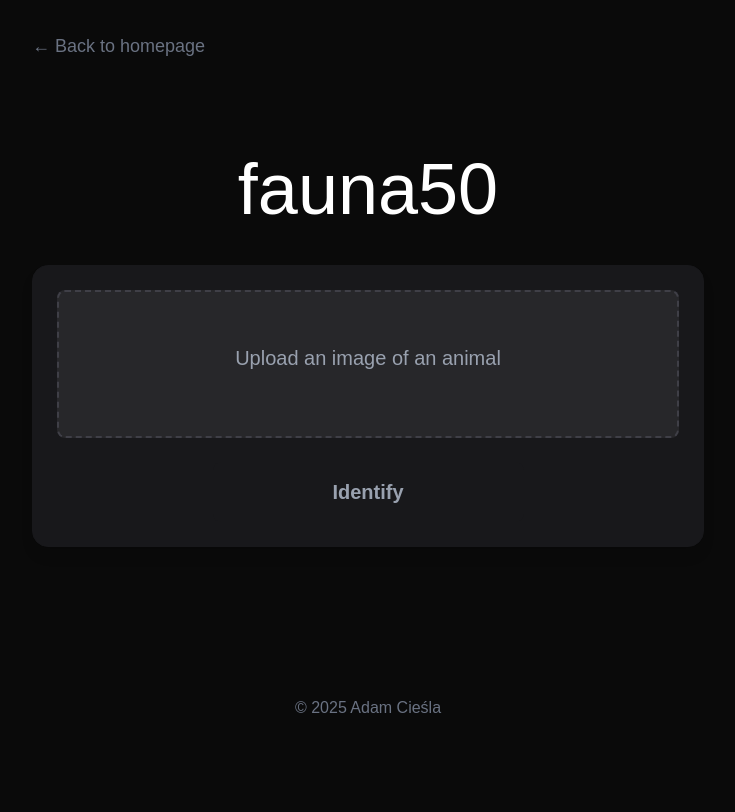
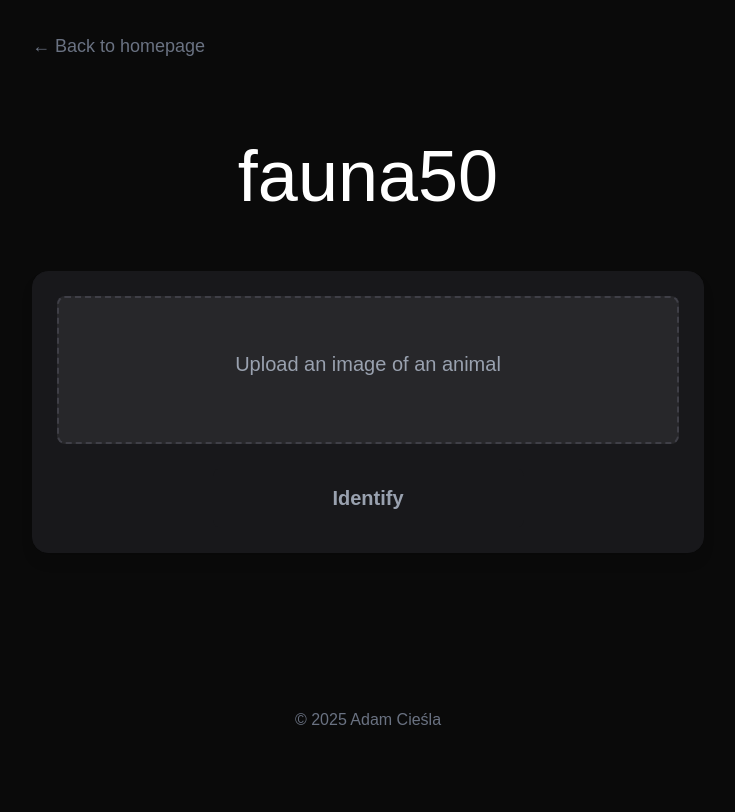
Before and after one commit to cieslaa/fauna50, a Flask app: page / in a window 1280 px wide. Shown: the whole page, without its empty margins (272-1007 px from the left). Before the commit the page ends 713 px from the top, so only its background shows below. Run offline with Flask 3, Linux system fonts and the light colour scheme; some web fonts are replaced.

Commit message:
Update index.html

```diff
--- a/static/css/output.css
+++ b/static/css/output.css
@@ -290,6 +290,9 @@
   }
   .h-\[40vh\] {
     height: 40vh;
+  }
+  .min-h-\[400px\] {
+    min-height: 400px;
   }
   .min-h-screen {
     min-height: 100vh;
--- a/templates/index.html
+++ b/templates/index.html
@@ -40,12 +40,16 @@
     </header>
 
     <main
-      class="w-full max-w-2xl mx-auto flex flex-col items-center justify-center py-12 space-y-10"
+      class="w-full max-w-2xl mx-auto flex flex-col items-center justify-center py-12"
     >
       <h1 class="text-5xl md:text-7xl text-white text-center select-none">
         fauna50
       </h1>
 
+      <div
+        id="content-stage"
+        class="w-full min-h-[400px] flex flex-col justify-center"
+      >
         <div
           id="upload-container"
           class="w-full p-6 bg-zinc-900 border border-zinc-900 rounded-2xl shadow-lg backdrop-blur-md transition-opacity duration-300"
@@ -59,7 +63,7 @@
           >
             <label
               for="file-upload"
-            class="flex flex-col items-center justify-center w-full group p-8 border-2 border-dashed border-zinc-700 rounded-lg cursor-pointer bg-zinc-800 hover:bg-zinc-700 transition-colors mb-6"
+              class="flex flex-col items-center justify-center w-full group p-8 border-2 border-dashed border-zinc-700 rounded-lg cursor-pointer bg-zinc-800 hover:border-teal-500 transition-colors mb-6"
             >
               <div class="flex flex-col items-center justify-center pt-5 pb-6">
                 <p
@@ -82,7 +86,7 @@
             <div class="flex justify-center">
               <button
                 type="submit"
-              class="w-full md:w-1/2 p-4 rounded-lg bg-zinc-900 hover:text-teal-500 text-gray-400 font-bold text-xl focus:outline-none focus:ring-2 focus:ring-teal-400 transition-all"
+                class="w-full md:w-1/2 p-4 rounded-lg bg-zinc-900 hover:text-teal-500 text-gray-400 font-bold text-xl transition-all"
               >
                 Identify
               </button>
@@ -92,7 +96,7 @@
 
         <div
           id="loader"
-        class="hidden flex-col items-center mt-16 text-gray-400 transition-opacity duration-300"
+          class="hidden flex-col items-center text-gray-400 transition-opacity duration-300"
         >
           <div class="loader mb-6"></div>
           <p class="text-lg font-satoshi">Analyzing image...</p>
@@ -100,8 +104,9 @@
 
         <div
           id="result"
-        class="hidden opacity-0 translate-y-4 text-teal-400 text-lg font-bold transition-all duration-700"
+          class="hidden opacity-0 translate-y-4 text-teal-400 text-lg font-bold transition-all duration-700 text-center"
         ></div>
+      </div>
     </main>
 
     <footer class="text-center py-12 text-gray-500">
@@ -109,7 +114,7 @@
     </footer>
 
     <style>
-      /* Loader animation... (bez zmian) */
+      /* Loader animation */
       .loader {
         width: 65px;
         aspect-ratio: 1;
```
Lines whose indentation alone changed are shown as unchanged.
